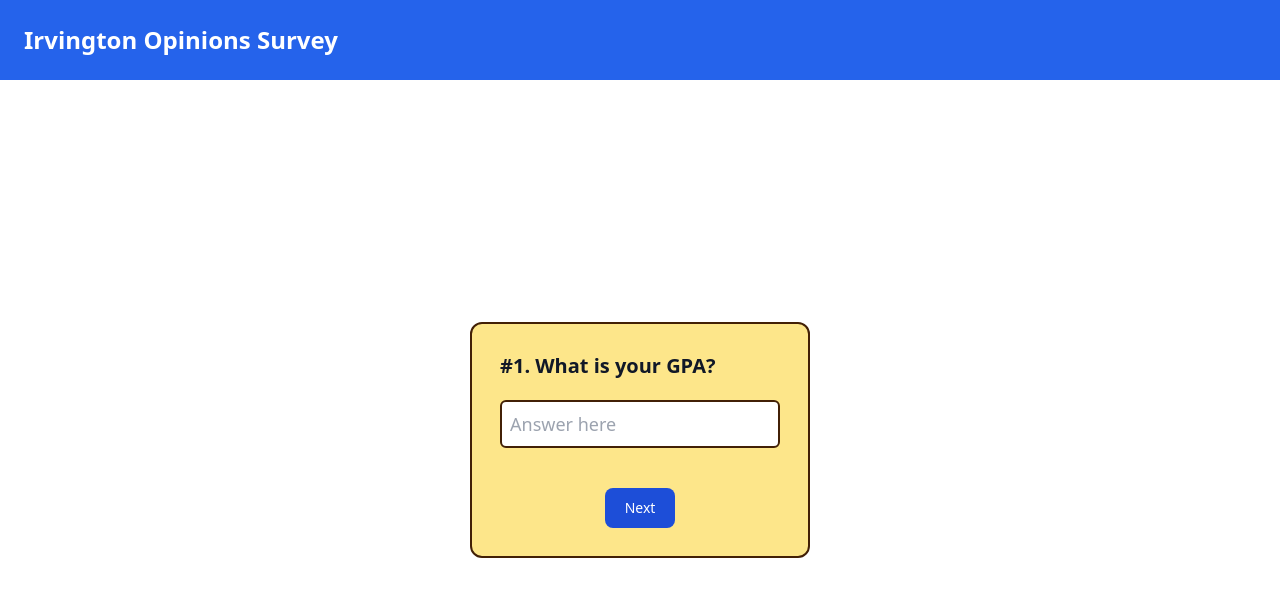
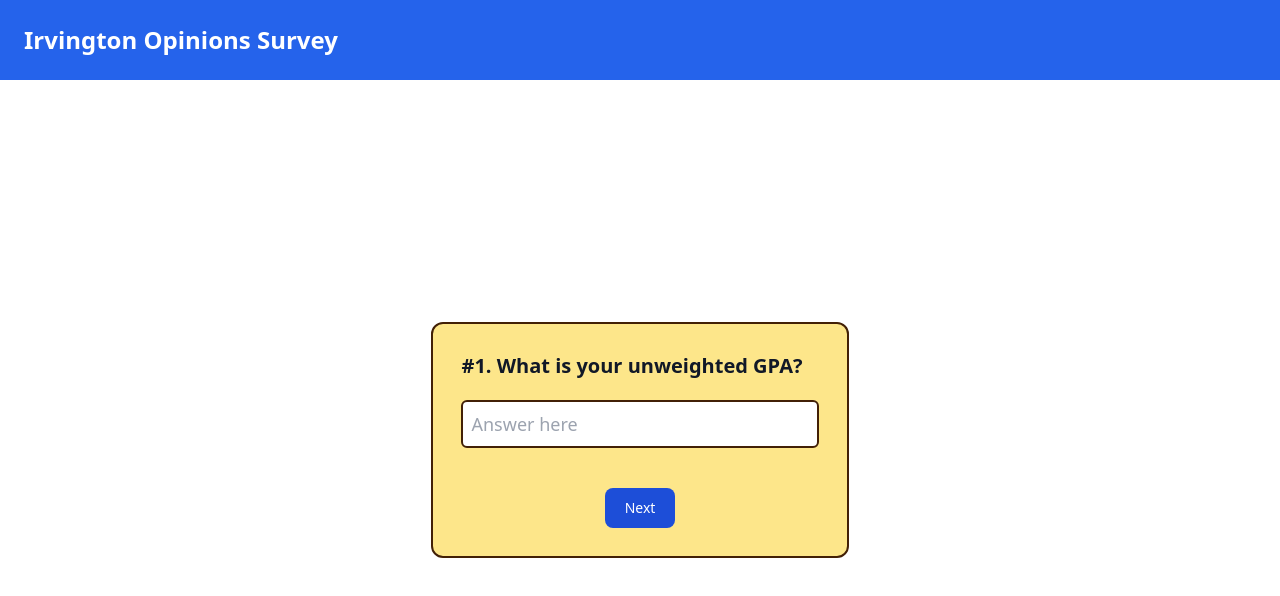
Before and after one commit to ezpedersen/patience-test, a React (Vite) app: page / in a window 1280 px wide. Shown: the top 596 px of the page. Built offline with nearby package versions, Linux system fonts and the light colour scheme.

Commit message:
add next questions loading

```diff
--- a/src/App.jsx
+++ b/src/App.jsx
@@ -1,14 +1,17 @@
 // Import the functions you need from the SDKs you need
 import { initializeApp } from "firebase/app";
 import { getAnalytics } from "firebase/analytics";
-import { getFirestore, collection, addDoc } from "firebase/firestore";
+import {
+  getFirestore,
+  collection,
+  setDoc,
+  updateDoc,
+  doc,
+} from "firebase/firestore";
 import { getAuth, signInAnonymously, onAuthStateChanged } from "firebase/auth";
 import Titlebar from "./components/Titlebar";
 import Question from "./components/Question";
 import { useState } from "react";
-import { useEffect } from "react";
-import { set } from "firebase/database";
-
 function App() {
   // TODO: Add SDKs for Firebase products that you want to use
   // https://firebase.google.com/docs/web/setup#available-libraries
@@ -33,31 +36,63 @@ function App() {
   const colRef = collection(db, "opinions");
   const auth = getAuth();
 
-  const [question, setQuestion] = useState("What is your GPA?");
-  const [answer, setAnswer] = useState("");
-  const [num, setNum] = useState(1);
-  useEffect(() => {
-    if (question === "What is your GPA?" && answer !== "") {
+  const [question, setQuestion] = useState("What is your unweighted GPA?");
+  const [num, setNum] = useState(0);
+  const [responses, setResponses] = useState([]);
+  let questions;
+  fetch("/questions.json")
+    .then((response) => response.json())
+    .then((data) => {
+      questions = data;
+    })
+    .catch((error) => {
+      console.error("Error fetching questions:", error);
+    });
+  const [docId, setDocId] = useState();
+  const getAnswer = (a) => {
+    if (question === "What is your unweighted GPA?") {
+      console.log("first question");
       signInAnonymously(auth);
       onAuthStateChanged(auth, (user) => {
         if (user) {
           const uid = user.uid;
-          console.log(uid);
-          addDoc(colRef, {
+          const nnum = num + 1;
+          const nresponses = [
+            { question: "#" + nnum + ". " + question, answer: parseFloat(a) },
+          ];
+          setDoc(doc(db, "opinions", uid), {
             id: uid,
-            gpa: answer,
-            numAnswered: 1,
-            responses: [],
+            gpa: parseFloat(a),
+            numAnswered: nnum,
+            responses: nresponses,
           });
+          setDocId(uid);
+          setNum(nnum);
+          setResponses(nresponses);
+          setQuestion(questions[num]);
         }
       });
+    } else {
+      const nnum = num + 1;
+      const nresponses = [
+        ...responses,
+        { question: "#" + nnum + ". " + question, answer: a },
+      ];
+      updateDoc(doc(db, "opinions", docId), {
+        responses: nresponses,
+        numAnswered: nnum,
+      });
+      setNum(nnum);
+      setResponses(nresponses);
+
+      setQuestion(questions[num]);
     }
-  }, [answer]);
+  };
   return (
     <>
       <Titlebar></Titlebar>
       <div className="flex justify-center items-center h-[calc(100vh-80px)] overflow-auto">
-        <Question num={num} setAnswer={setAnswer} question={question} />
+        <Question num={num + 1} setAnswer={getAnswer} question={question} />
       </div>
     </>
   );
--- a/src/components/Question.jsx
+++ b/src/components/Question.jsx
@@ -2,7 +2,18 @@ export default function Question({ num, question, setAnswer }) {
   const handleSubmit = (e) => {
     e.preventDefault();
     const answer = e.target.answer.value;
-    setAnswer(answer);
+    if (question === "What is your unweighted GPA?") {
+      const test = parseFloat(answer);
+      if (test && 0 <= test && test <= 4) {
+        setAnswer(answer);
+        e.target.answer.value = "";
+      } else {
+        alert("Stop trolling");
+      }
+    } else {
+      setAnswer(answer);
+      e.target.answer.value = "";
+    }
   };
   return (
     <div className="flex relative">
```
